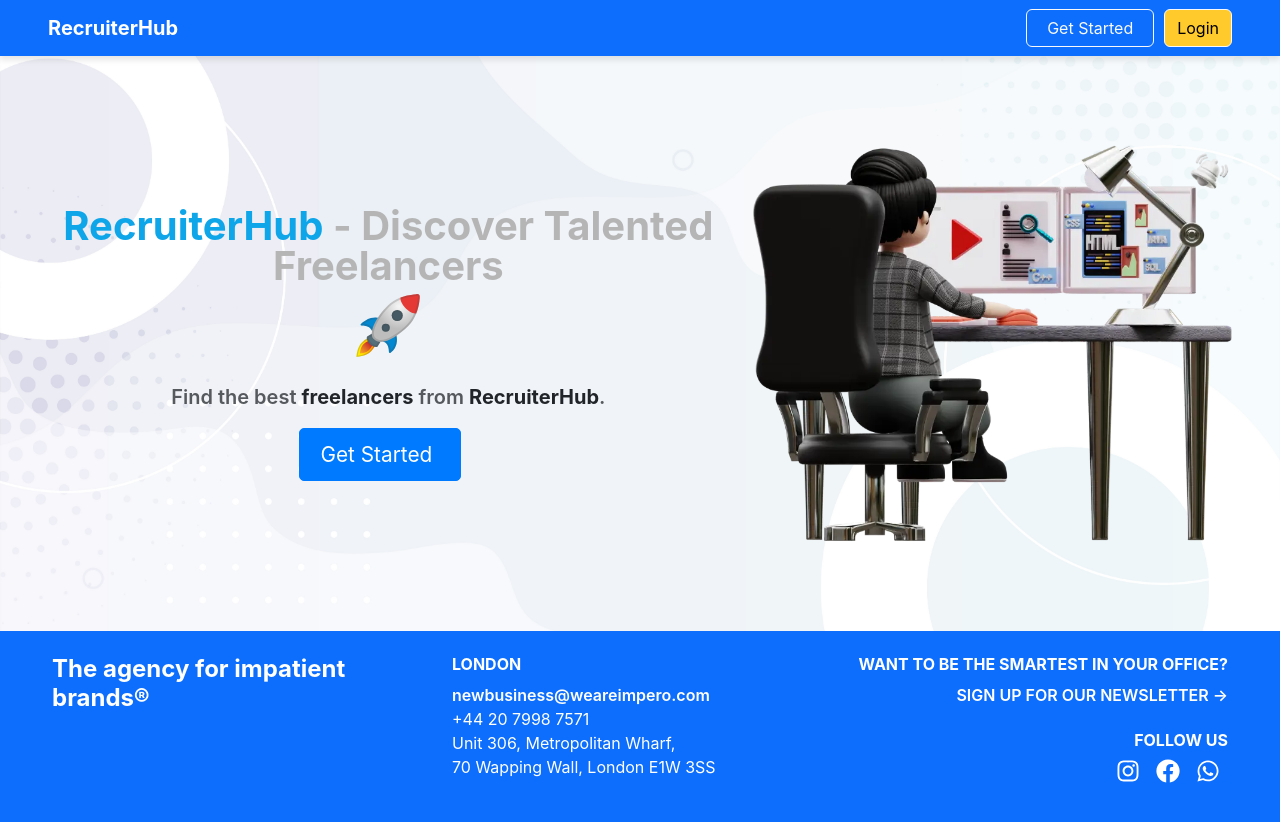
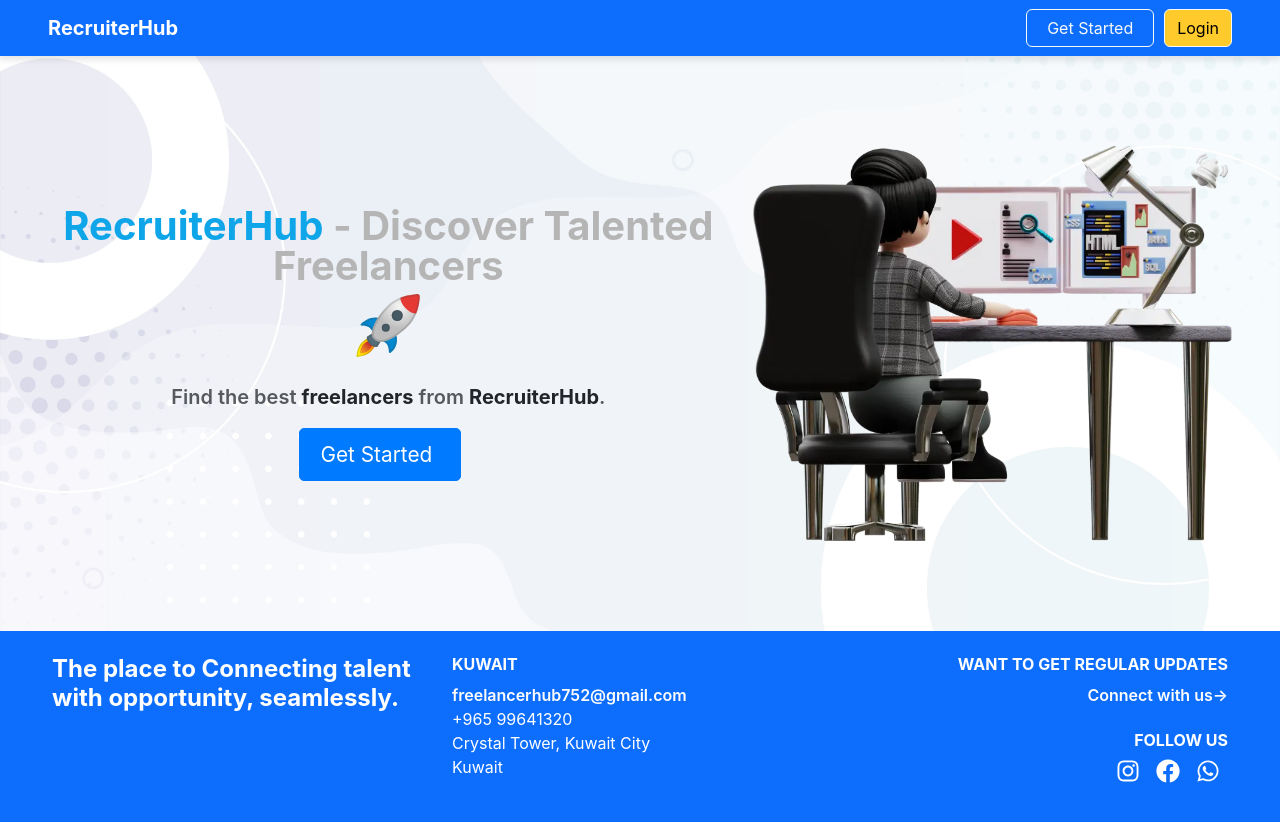
Before and after one commit to SSHHIIVVAAM/FreelancerHub, a React (Create React App) app: page /freelancer-home in a window 1280 px wide. Shown: the top 822 px of the page. Built offline with nearby package versions, Linux system fonts and the light colour scheme.

Commit message:
Asteek ReDesign

```diff
--- a/src/App.js
+++ b/src/App.js
@@ -4,8 +4,8 @@
 import LogoScreen from "./components/LogoScreen/LogoScreen";
 import MainScreen from "./components/OptionPage/MainScreen";
 import LoginPage from "./components/Login/signupFreelancer/LoginPage";
-import FreelancerMain from "./components/RecruiterHome/FreelancerMain";
-import ClientMain from "./components/FreelancerHome/ClientMain";
+import FreelancerMain from "./components/RecruiterHome/RecruiterMain";
+import ClientMain from "./components/FreelancerHome/FreelancersMain";
 import FreelancerLoginPage from "./components/Login/signupFreelancer/LoginPage";
 import FreelancerSignupPage from "./components/Login/signupFreelancer/FreelancerSignupPage";
 import FreelancerMainPage from "./components/RecruiterALhome/FreelancerMainPage";
--- a/src/components/FreelancerALHomePage/FreelancerHomePage.js
+++ b/src/components/FreelancerALHomePage/FreelancerHomePage.js
@@ -296,48 +296,46 @@
         </div>
       )}
 
-<footer className="bg-dark text-white py-4 mt-auto fooFooter">
-        <div className="container">
+<footer className="bg-primary text-white py-4 mt-auto">
+        <div className="container bg-primary">
           <div className="row">
             {/* Left Column */}
-            <div className="col-md-4 mb-3">
-              <h5 className="mb-3 logoMain">
-                The agency for impatient brands®
-              </h5>
+            <div className="col-md-4 mb-3 text-start">
+              <h5 className="mb-3 logoMain">The place to Connecting talent with opportunity, seamlessly.</h5>
             </div>
             {/* Center Column */}
-            <div className="col-md-4 mb-3">
+            <div className="col-md-4 mb-3 ">
               <div>
-                <h6 className="text-uppercase">London</h6>
+                <h6 className="text-uppercase">Kuwait</h6>
                 <p>
                   <a
                     href="mailto:newbusiness@weareimpero.com"
                     className="text-white text-decoration-none"
                   >
-                    newbusiness@weareimpero.com
+                    freelancerhub752@gmail.com
                   </a>
                   <br />
-                  +44 20 7998 7571
+                  +965 99641320
                   <br />
-                  Unit 306, Metropolitan Wharf,
+                  Crystal Tower, Kuwait City
                   <br />
-                  70 Wapping Wall, London E1W 3SS
+                  Kuwait
                 </p>
               </div>
             </div>
             {/* Right Column */}
             <div className="col-md-4 text-md-end">
               <h6 className="text-uppercase">
-                Want to be the smartest in your office?
+                Want to get regular updates
               </h6>
               <a
                 href="#"
                 className="text-white text-decoration-none d-block mb-4"
               >
-                SIGN UP FOR OUR NEWSLETTER →
+                Connect with us→
               </a>
               <h6 className="text-uppercase">Follow us</h6>
-              <div className="d-flex justify-content-md-end justify-content-center iconMain">
+              <div className="d-flex justify-content-md-end justify-content-center">
                 <a href="#" className="text-white mx-2">
                   <FaInstagram size={24} />
                 </a>
--- a/src/components/RecruiterHome/FreelancerMain.js
+++ b/src/components/FreelancerHome/FreelancersMain.js
@@ -1,6 +1,6 @@
 import React, { useEffect, useState } from "react";
 import { useNavigate } from "react-router-dom";
-import "./FreelancerMain.css";
+import "./FreelancersMain.css";
 import { FaInstagram, FaFacebook, FaWhatsapp } from "react-icons/fa";
 import rocket from "../../assets/recruiter/rocket.svg";
 import CardImage1 from "../../assets/recruiter/desktop.webp";
@@ -14,19 +14,19 @@
   }, []);
 
   const goToLoginPage = () => {
-    navigate("/login");
+    navigate("/FreelancerLogin");
   };
 
   const goToSignupPage = () => {
-    navigate("/freelancer-signup");
+    navigate("/SignUp-Freelancer");
   };
 
   return (
     <div className={`freelancer-main ${pageLoaded ? "animate-loaded" : ""}`}>
       {/* Navbar */}
-      <nav className="navbar navbar-expand-lg px-5">
+      <nav className="navbar navbar-expand-lg navbar-dark bg-dark px-5">
         <a className="navbar-brand recruiterMain" href="#">
-          RecruiterHub
+          FreelancerHub
         </a>
         <button
           className="navbar-toggler"
@@ -50,7 +50,7 @@
               </button>
             </li>
             <li className="nav-item">
-              <button className="btn btn-light " onClick={goToLoginPage}>
+              <button className="btn btn-danger Loged" onClick={goToLoginPage}>
                 Login
               </button>
             </li>
@@ -68,21 +68,21 @@
               style={{ fontSize: "2.5rem" }}
             >
               <span style={{ color: "#0EA5E9", fontSize: "inherit" }}>
-                RecruiterHub
+                FreelancerHub
               </span>{" "}
-              - Discover Talented
-              <br /> Freelancers
+              - Discover Best Jobs From
+              <br /> FreelancerHub
               <br />
               <img src={rocket} alt="Icon" width="80" height="80" />
             </h1>
             <p className="text-muted fs-5" style={{ fontWeight: "600" }}>
               Find the best{" "}
-              <span className="text-dark fw-bold">freelancers</span> from{" "}
-              <span className="text-dark fw-bold">RecruiterHub</span>.
+              <span className="text-dark fw-bold">Jobs</span> from{" "}
+              <span className="text-dark fw-bold">FreelancerHub</span>.
             </p>
             <div className="d-flex justify-content-center">
               <button
-                className="btn btn-primary btn-sm w-auto me-3"
+                className="btn btn-dark btn-sm w-auto me-3"
                 style={{ fontSize: "1.3rem" }}
                 onClick={goToSignupPage}
               >
@@ -106,47 +106,45 @@
 
       {/* Footer */}
       <footer className="bg-primary text-white py-4 mt-auto">
-        <div className="container ">
+        <div className="container bg-primary">
           <div className="row">
             {/* Left Column */}
-            <div className="col-md-4 mb-3">
-              <h5 className="mb-3 logoMain">
-                The agency for impatient brands®
-              </h5>
+            <div className="col-md-4 mb-3 text-start">
+              <h5 className="mb-3 logoMain">The place to Connecting talent with opportunity, seamlessly.</h5>
             </div>
             {/* Center Column */}
-            <div className="col-md-4 mb-3">
+            <div className="col-md-4 mb-3 ">
               <div>
-                <h6 className="text-uppercase">London</h6>
+                <h6 className="text-uppercase">Kuwait</h6>
                 <p>
                   <a
                     href="mailto:newbusiness@weareimpero.com"
                     className="text-white text-decoration-none"
                   >
-                    newbusiness@weareimpero.com
+                    freelancerhub752@gmail.com
                   </a>
                   <br />
-                  +44 20 7998 7571
+                  +965 99641320
                   <br />
-                  Unit 306, Metropolitan Wharf,
+                  Crystal Tower, Kuwait City
                   <br />
-                  70 Wapping Wall, London E1W 3SS
+                  Kuwait
                 </p>
               </div>
             </div>
             {/* Right Column */}
             <div className="col-md-4 text-md-end">
               <h6 className="text-uppercase">
-                Want to be the smartest in your office?
+                Want to get regular updates
               </h6>
               <a
                 href="#"
                 className="text-white text-decoration-none d-block mb-4"
               >
-                SIGN UP FOR OUR NEWSLETTER →
+                Connect with us→
               </a>
               <h6 className="text-uppercase">Follow us</h6>
-              <div className="d-flex justify-content-md-end justify-content-center iconMain">
+              <div className="d-flex justify-content-md-end justify-content-center">
                 <a href="#" className="text-white mx-2">
                   <FaInstagram size={24} />
                 </a>
--- a/src/components/GetAllFreelancers/GetAllFreelancers.css
+++ b/src/components/GetAllFreelancers/GetAllFreelancers.css
@@ -121,9 +121,9 @@
   color: white;
 }
 
-.pagination .page-link {
+/* .pagination .page-link {
   color: #007bff;
-}
+} */
 
 .pagination .page-link:hover {
   background-color: #e9ecef;
--- a/src/components/LogoScreen/LogoScreen.css
+++ b/src/components/LogoScreen/LogoScreen.css
@@ -4,7 +4,7 @@
   justify-content: center;
   align-items: center;
   height: 100vh;
-  background-image: url(../../assets/profilebg.png);
+  background-image: url(../../assets/Common/bgclean.jpg);
   background-repeat: no-repeat;
   background-size: cover;
 }
--- a/src/components/FreelancerHome/ClientMain.js
+++ b/src/components/RecruiterHome/RecruiterMain.js
@@ -1,6 +1,6 @@
 import React, { useEffect, useState } from "react";
 import { useNavigate } from "react-router-dom";
-import "./ClientMain.css";
+import "./RecruiterMain.css";
 import { FaInstagram, FaFacebook, FaWhatsapp } from "react-icons/fa";
 import rocket from "../../assets/recruiter/rocket.svg";
 import CardImage1 from "../../assets/recruiter/desktop.webp";
@@ -14,19 +14,19 @@
   }, []);
 
   const goToLoginPage = () => {
-    navigate("/FreelancerLogin");
+    navigate("/login");
   };
 
   const goToSignupPage = () => {
-    navigate("/SignUp-Freelancer");
+    navigate("/freelancer-signup");
   };
 
   return (
     <div className={`freelancer-main ${pageLoaded ? "animate-loaded" : ""}`}>
       {/* Navbar */}
-      <nav className="navbar navbar-expand-lg navbar-dark bg-dark px-5">
+      <nav className="navbar navbar-expand-lg px-5">
         <a className="navbar-brand recruiterMain" href="#">
-          FreelancerHub
+          RecruiterHub
         </a>
         <button
           className="navbar-toggler"
@@ -50,7 +50,7 @@
               </button>
             </li>
             <li className="nav-item">
-              <button className="btn btn-danger Loged" onClick={goToLoginPage}>
+              <button className="btn btn-light " onClick={goToLoginPage}>
                 Login
               </button>
             </li>
@@ -68,21 +68,21 @@
               style={{ fontSize: "2.5rem" }}
             >
               <span style={{ color: "#0EA5E9", fontSize: "inherit" }}>
-                FreelancerHub
+                RecruiterHub
               </span>{" "}
-              - Discover Best Jobs From
-              <br /> FreelancerHub
+              - Discover Talented
+              <br /> Freelancers
               <br />
               <img src={rocket} alt="Icon" width="80" height="80" />
             </h1>
             <p className="text-muted fs-5" style={{ fontWeight: "600" }}>
               Find the best{" "}
-              <span className="text-dark fw-bold">Jobs</span> from{" "}
-              <span className="text-dark fw-bold">FreelancerHub</span>.
+              <span className="text-dark fw-bold">freelancers</span> from{" "}
+              <span className="text-dark fw-bold">RecruiterHub</span>.
             </p>
             <div className="d-flex justify-content-center">
               <button
-                className="btn btn-dark btn-sm w-auto me-3"
+                className="btn btn-primary btn-sm w-auto me-3"
                 style={{ fontSize: "1.3rem" }}
                 onClick={goToSignupPage}
               >
@@ -105,48 +105,46 @@
       </div>
 
       {/* Footer */}
-      <footer className="bg-dark text-white py-4 mt-auto Ffooter">
+      <footer className="bg-primary text-white py-4 mt-auto">
         <div className="container bg-primary">
           <div className="row">
             {/* Left Column */}
-            <div className="col-md-4 mb-3">
-              <h5 className="mb-3 logoMain">
-                The agency for impatient brands®
-              </h5>
+            <div className="col-md-4 mb-3 text-start">
+              <h5 className="mb-3 logoMain">The place to Connecting talent with opportunity, seamlessly.</h5>
             </div>
             {/* Center Column */}
-            <div className="col-md-4 mb-3">
+            <div className="col-md-4 mb-3 ">
               <div>
-                <h6 className="text-uppercase">London</h6>
+                <h6 className="text-uppercase">Kuwait</h6>
                 <p>
                   <a
                     href="mailto:newbusiness@weareimpero.com"
                     className="text-white text-decoration-none"
                   >
-                    newbusiness@weareimpero.com
+                    freelancerhub752@gmail.com
                   </a>
                   <br />
-                  +44 20 7998 7571
+                  +965 99641320
                   <br />
-                  Unit 306, Metropolitan Wharf,
+                  Crystal Tower, Kuwait City
                   <br />
-                  70 Wapping Wall, London E1W 3SS
+                  Kuwait
                 </p>
               </div>
             </div>
             {/* Right Column */}
             <div className="col-md-4 text-md-end">
               <h6 className="text-uppercase">
-                Want to be the smartest in your office?
+                Want to get regular updates
               </h6>
               <a
                 href="#"
                 className="text-white text-decoration-none d-block mb-4"
               >
-                SIGN UP FOR OUR NEWSLETTER →
+                Connect with us→
               </a>
               <h6 className="text-uppercase">Follow us</h6>
-              <div className="d-flex justify-content-md-end justify-content-center iconMain">
+              <div className="d-flex justify-content-md-end justify-content-center">
                 <a href="#" className="text-white mx-2">
                   <FaInstagram size={24} />
                 </a>
```
Also changed, not shown: src/components/AppliedJobsPage/AppliedJobsPage.css (+14 -8 lines), src/components/AppliedJobsPage/AppliedJobsPage.js (+256 -3 lines), src/components/FreelancerProfilePage/ProfilePage.css (+8 -17 lines), src/components/FreelancerHome/FreelancersMain.css (renamed from src/components/FreelancerHome/ClientMain.css), src/components/RecruiterHome/RecruiterMain.css (renamed from src/components/RecruiterHome/FreelancerMain.css).
